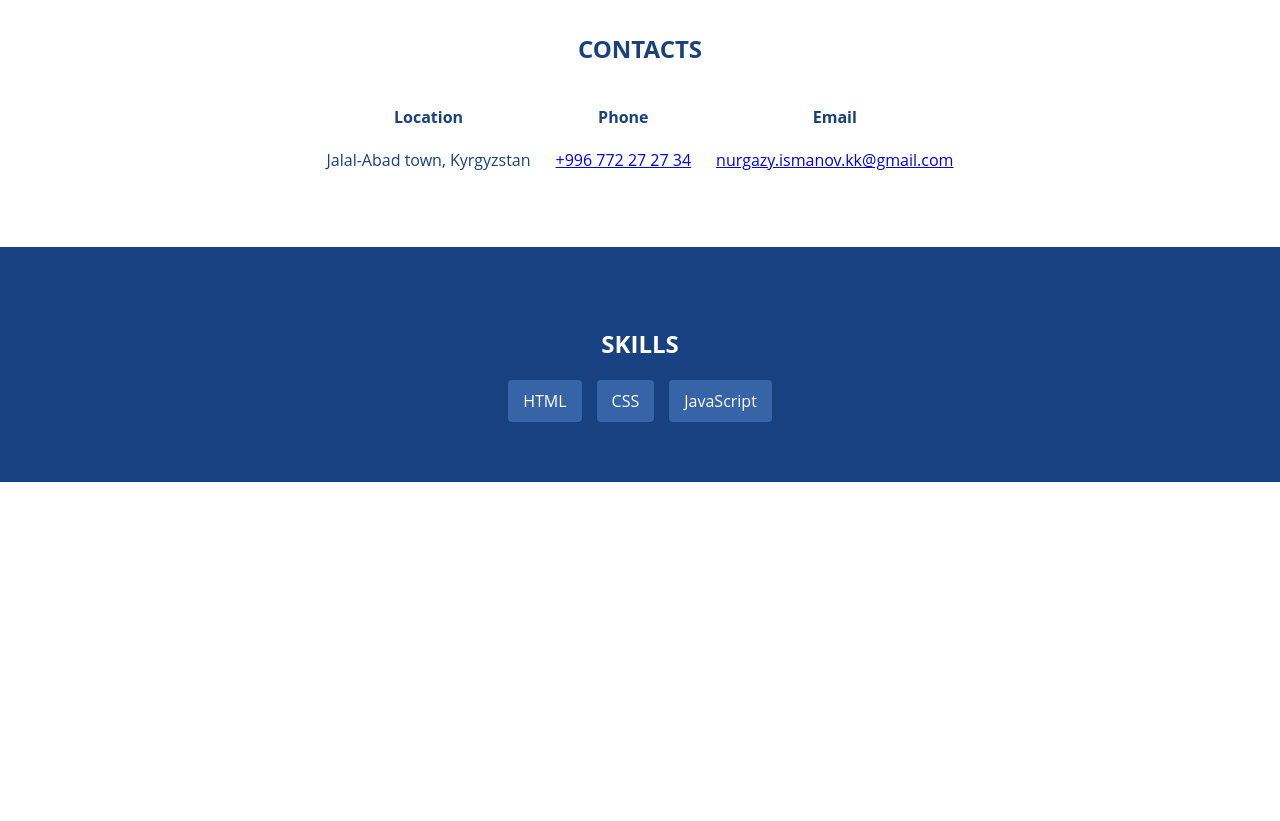
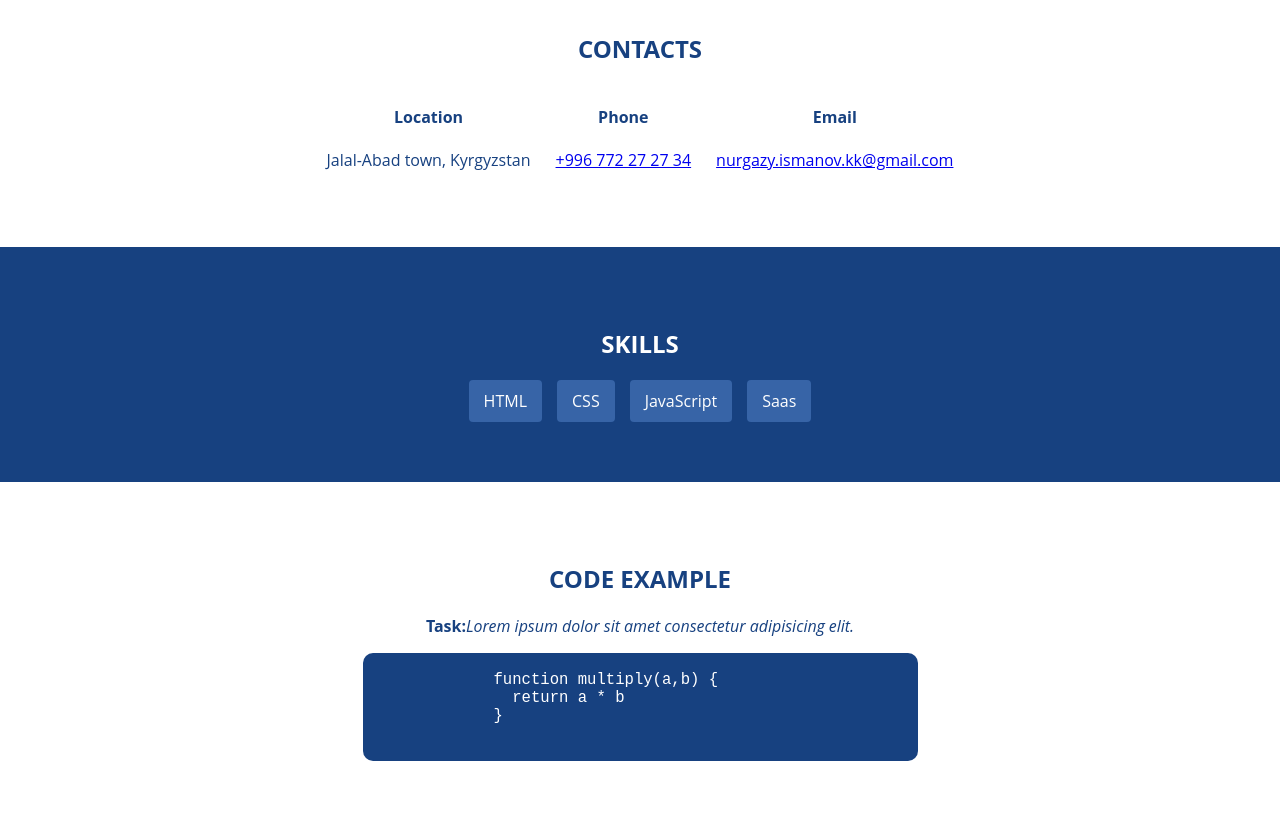
Before and after one commit to ismanovnurgazy/Portfolio3, a plain HTML site: page index.html in a window 1280 px wide. Shown: the part 410-1231 px from the top of the page. Before the commit the page ends 892 px from the top, so only its background shows below. Drawn offline with Linux system fonts and the light colour scheme.

Commit message:
Add section Code Example

```diff
--- a/css/styles.css
+++ b/css/styles.css
@@ -25,6 +25,9 @@ body {
   width: 1140px;
   margin: 0 auto;
   padding: 0px 15px;
+}
+.section {
+  padding: 60px 0;
 }
 .section-title {
   text-transform: uppercase;
@@ -131,3 +134,21 @@ header-logo img {
   background-color: var(--accent-light);
   border-radius: 4px;
 }
+.code-example {
+  text-align: center;
+}
+.code-example p {
+  font-style: italic;
+}
+.code-example b {
+  font-style: normal;
+}
+.code-example pre {
+  width: 50%;
+  margin: 0 auto;
+  text-align: left;
+  font-size: 1.2em;
+  color: var(--pure-white);
+  background-color: var(--accent);
+  border-radius: 10px;
+}
--- a/index.html
+++ b/index.html
@@ -72,14 +72,31 @@
             </ul>
           </div>
       </section>
-      <section id="skills" class="skills">
+      <section id="skills" class="skills section">
         <div class="container">
           <h2 class="section-title">Skills</h2>
           <ul>
             <li>HTML</li>
             <li>CSS</li>
             <li>JavaScript</li>
+            <li>Saas</li>
           </ul>
+        </div>
+      </section>
+      <section class="code-example section">
+        <div class="container">
+          <h2 class="section-title">Code example</h2>
+          <p>
+            <b>Task:</b>Lorem ipsum dolor sit amet consectetur adipisicing elit.
+          </p>
+
+          <pre>
+            <code>
+              function multiply(a,b) {
+                return a * b
+              }
+            </code>
+          </pre>
         </div>
       </section>
     </main>
```
Also changed, not shown: 1 other file.
